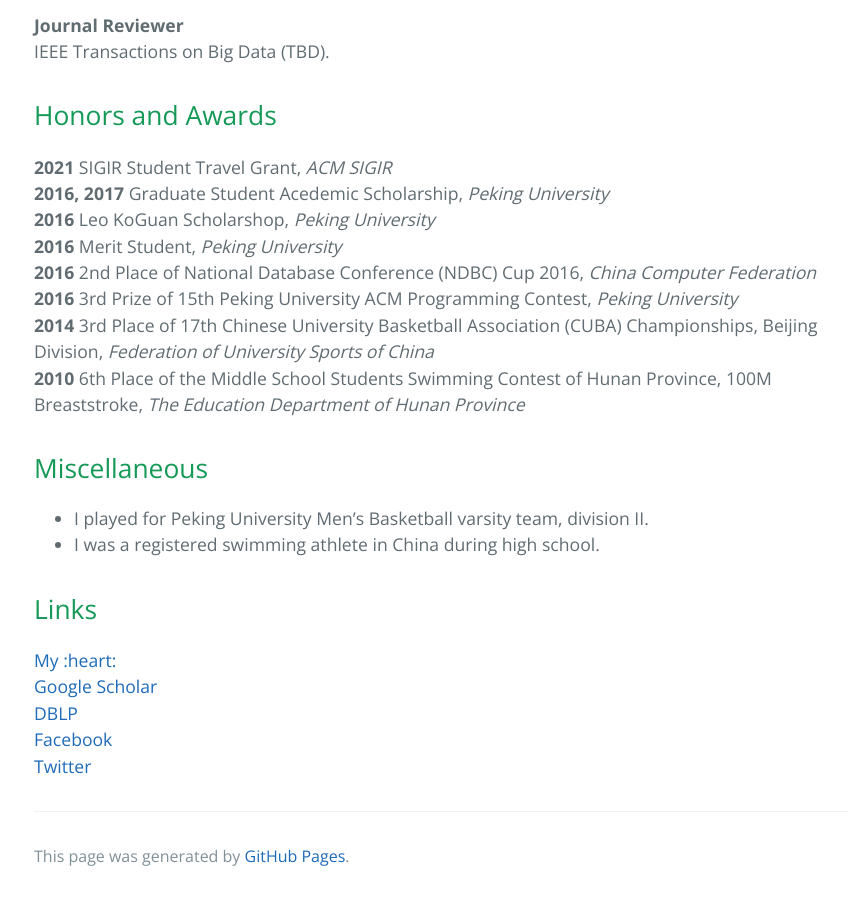
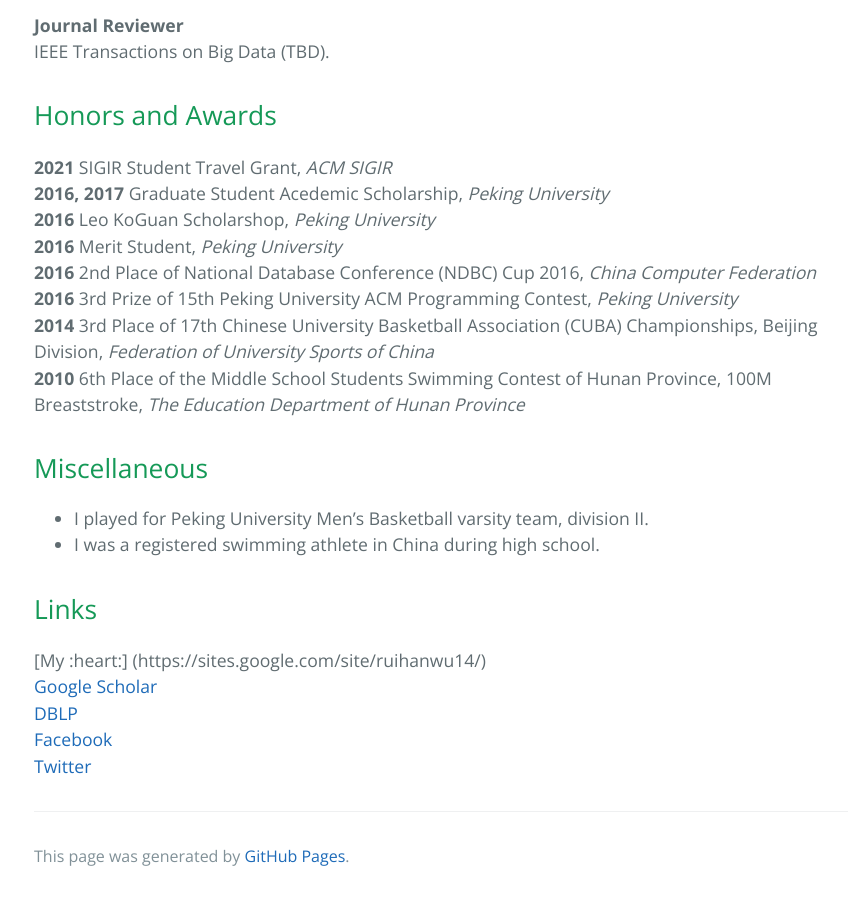
Before and after one commit to xiusic/xiusic.github.io, a Jekyll site: the page built from index.md, in a window 1280 px wide and 900 px high, scrolled down 3625 px. Shown: the whole window, without its empty margins (190-1038 px from the left). Built offline with Jekyll 4.4.1, drawn with Linux system fonts in a browser that asks for light colours; our own code applies the rules of GitHub Pages for plain Markdown files.

Commit message:
Update index.md

```diff
--- a/index.md
+++ b/index.md
@@ -1,7 +1,7 @@
 <p align="center">
   <a href="https://sites.google.com/site/ruihanwu14/"/>
   <img src="images/IMG_1847.JPG" alt="Portrait"/>
-</a></p>
+</a/></p>
 
 ## Contact
 Email: xchen [AT] cs [DOT] ucla [DOT] edu
@@ -149,7 +149,7 @@ IEEE Transactions on Big Data (TBD).
 *   I was a registered swimming athlete in China during high school.
 
 ## Links
-[My :heart:](https://sites.google.com/site/ruihanwu14/)
+[My :heart:] (https://sites.google.com/site/ruihanwu14/)
 [Google Scholar](https://scholar.google.ca/citations?user=JqGAil4AAAAJ)
 [DBLP](https://dblp.org/pid/210/1049)
 [Facebook](https://www.facebook.com/xiusi.chen)
```
